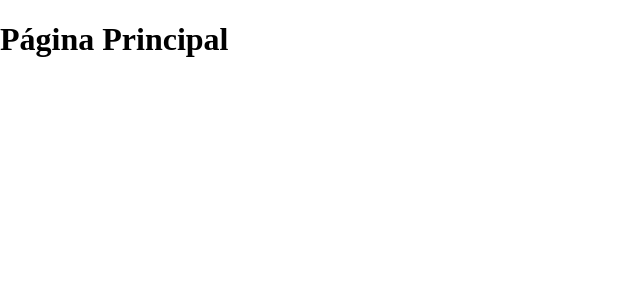
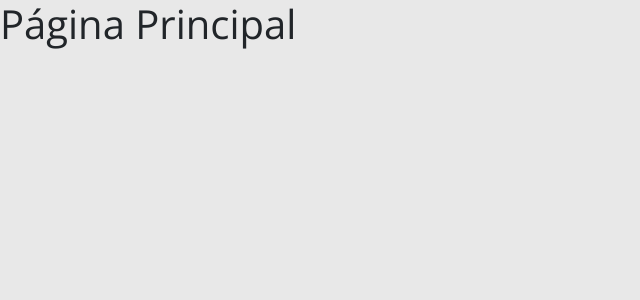
Before and after one commit to edroliveira/dsmovie, a React (Create React App) app in the folder frontend/: page / in a window 1280 px wide. Shown: the top 300 px of the page, without its empty margins (0-640 px from the left). Built offline with nearby package versions, Linux system fonts and the light colour scheme.

Commit message:
Bootstrap

```diff
--- a/frontend/package.json
+++ b/frontend/package.json
@@ -10,6 +10,7 @@
     "@types/node": "^16.7.13",
     "@types/react": "^17.0.20",
     "@types/react-dom": "^17.0.9",
+    "bootstrap": "5.1.3",
     "react": "^17.0.2",
     "react-dom": "^17.0.2",
     "react-scripts": "5.0.0",
--- a/frontend/src/index.css
+++ b/frontend/src/index.css
@@ -1,3 +1,19 @@
-body {
-  margin: 0;
+@import url('https://fonts.googleapis.com/css2?family=Open+Sans:wght@400;700&display=swap');
+
+:root {
+  --color-primary: #4D41C0;
 }
+
+* {
+    box-sizing: border-box;
+    font-family: 'Open Sans', sans-serif;
+}
+
+html, body {
+    background-color: #E8E8E8;
+}
+
+a, a:hover {
+  text-decoration: none;
+  color: unset;
+}
--- a/frontend/src/index.tsx
+++ b/frontend/src/index.tsx
@@ -1,5 +1,6 @@
 import React from 'react';
 import ReactDOM from 'react-dom';
+import 'bootstrap/dist/css/bootstrap.css';
 import './index.css';
 import App from './App';
 
```
Also changed, not shown: 1 other file (tests, documents, lock files or other folders).
